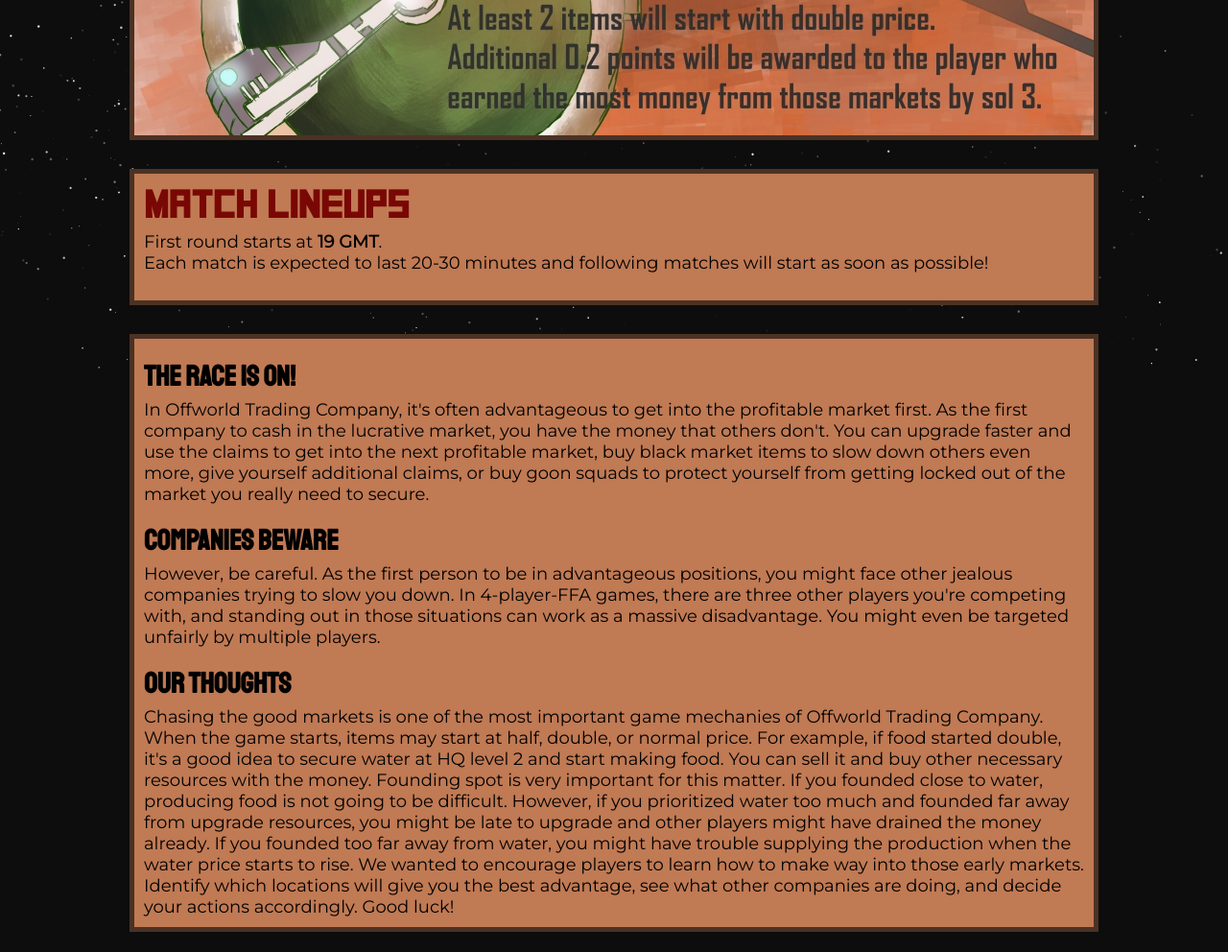
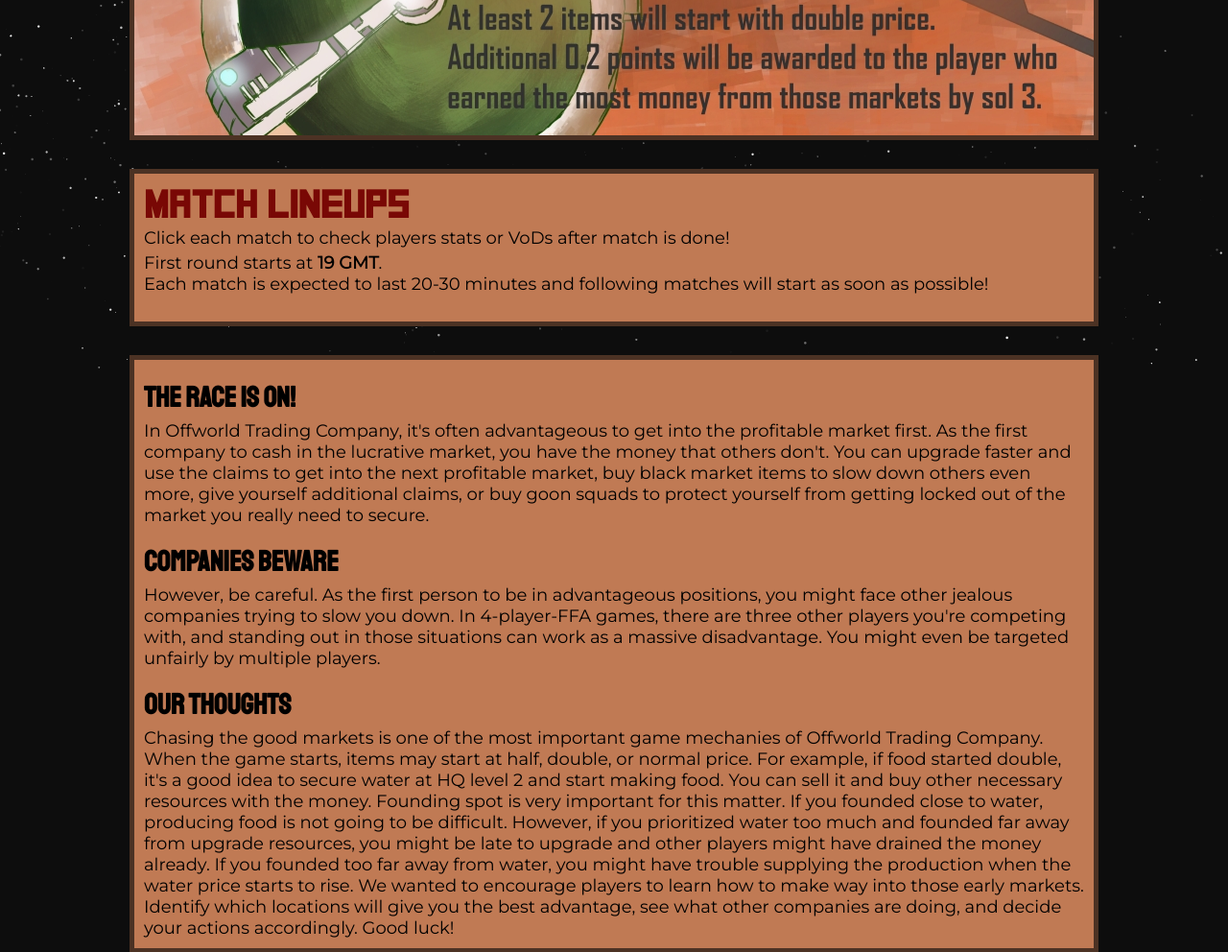
Before and after one commit to Trattpingvin/dawn, a Django app: template templates/schedule/day1.html in a window 1280 px wide. Shown: the part 675-1667 px from the top of the page at 96% size. Run offline with Django 3.2, Linux system fonts and the light colour scheme; the template is opened without the code that fills it, so the values that code supplies are empty.

Commit message:
click information line in match lineups

```diff
--- a/templates/schedule/lineup.html
+++ b/templates/schedule/lineup.html
@@ -17,6 +17,7 @@
 <div class="inner article">
     <article>
         <h2>Match Lineups</h2>
+        Click each match to check players stats or VoDs after match is done!
         <div class="lineup">
             {% for match in matches %}
             <div class="match" id="{{ match.id }}/{{ forloop.counter }}">
```
